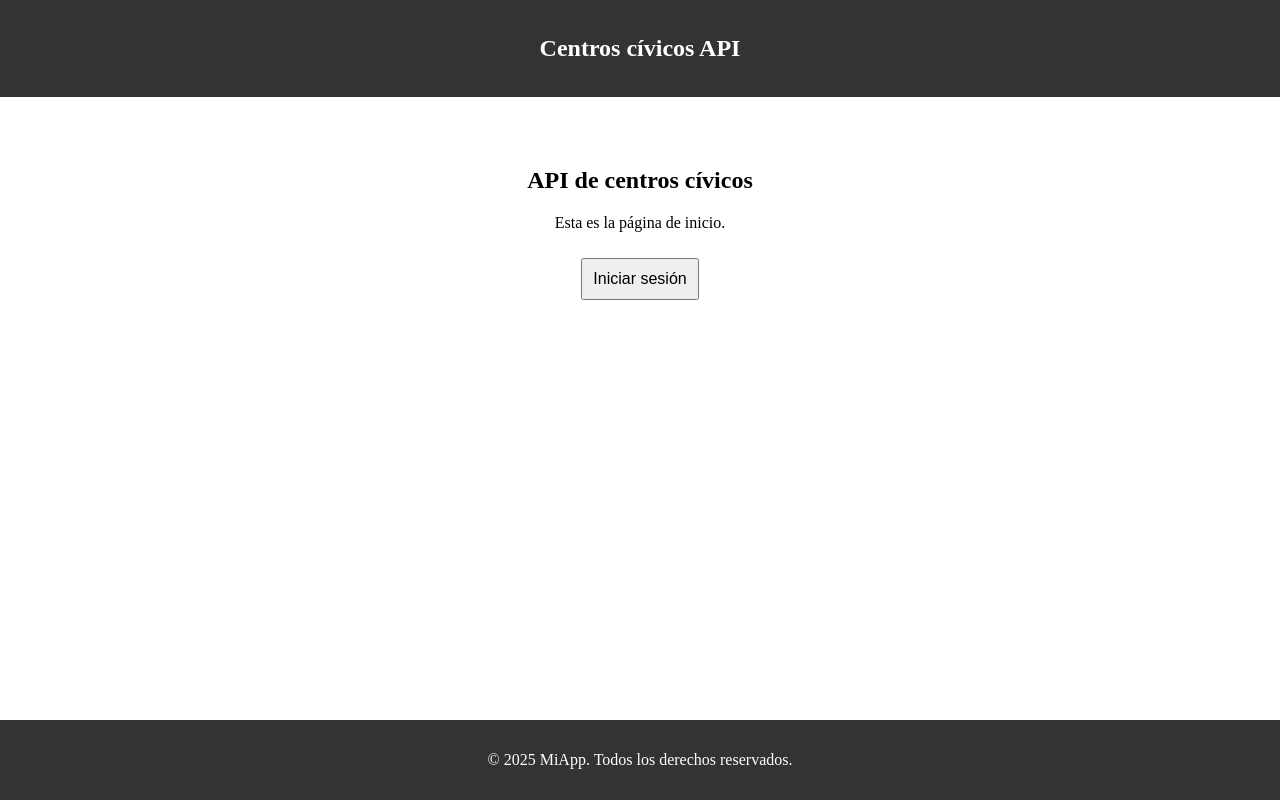
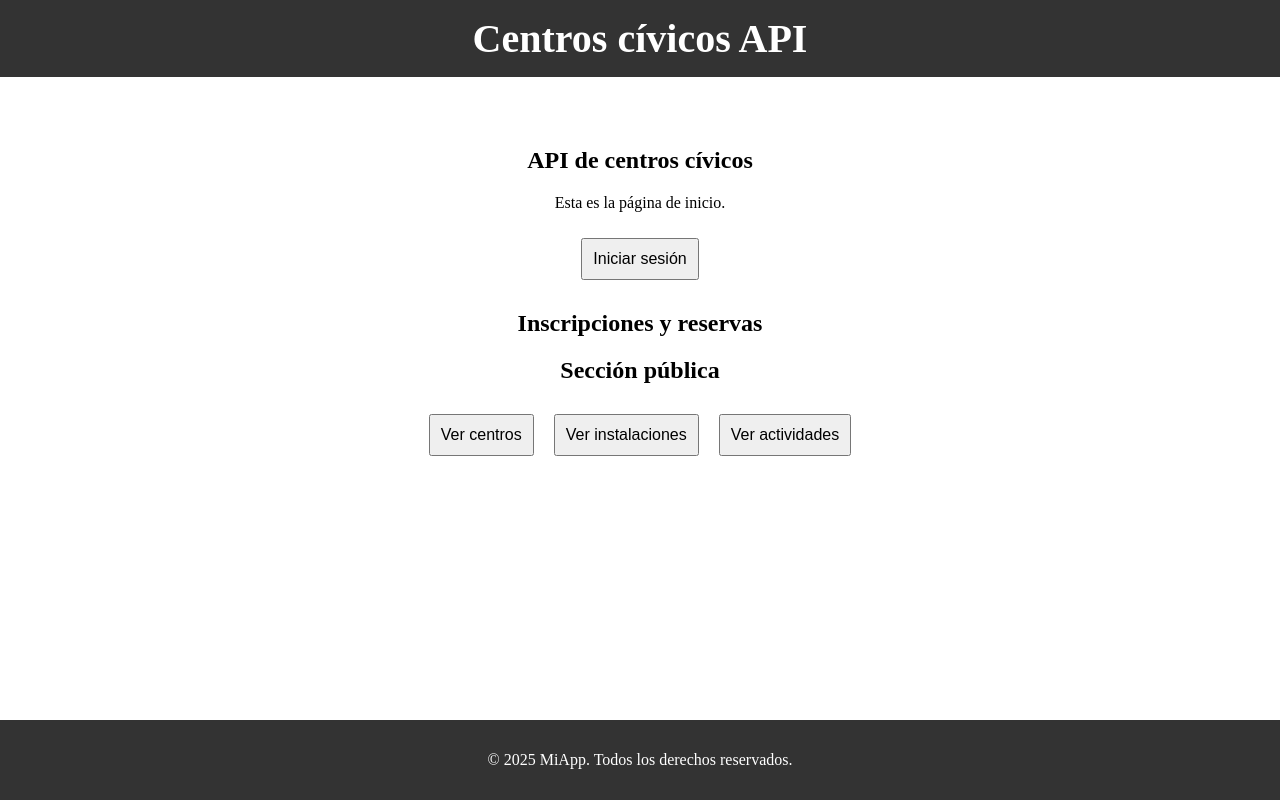
Before and after one commit to Feloje20/centroscivicosCliente, an Angular app in the folder api-centroscivicos_V1/: page / in a window 1280 px wide. Built offline with nearby package versions, Linux system fonts and the light colour scheme.

Commit message:
Adición de botones de inscripciones y actividades, modificación de header para facilitar navegación

```diff
--- a/api-centroscivicos_V1/src/app/components/header/header.component.css
+++ b/api-centroscivicos_V1/src/app/components/header/header.component.css
@@ -4,3 +4,25 @@ header {
     padding: 15px;
     text-align: center;
   }
+
+/* Estilo para el enlace (a) */
+header a {
+  text-decoration: none; /* Elimina el subrayado */
+  color: inherit; /* Hereda el color del texto del <h1> */
+  cursor: pointer; /* Cambia el cursor a mano cuando se pasa por encima */
+  transition: color 0.3s ease;
+}
+
+header a:hover {
+  color: #adcff3; /* Cambia el color cuando el enlace es hover (puedes personalizarlo) */
+  text-decoration: none; /* Asegura que no aparezca el subrayado en el hover */
+}
+
+/* Estilo para el <h1> */
+header h1 {
+  margin: 0;
+  padding: 0;
+  font-size: 2.5rem;
+  font-weight: bold;
+  color: white;
+}
--- a/api-centroscivicos_V1/src/app/components/header/header.component.html
+++ b/api-centroscivicos_V1/src/app/components/header/header.component.html
@@ -1,5 +1,5 @@
 <header>
-    <nav>
-      <h1>Centros cívicos API</h1>
-    </nav>
-  </header>
+  <nav>
+    <h1><a routerLink="/">Centros cívicos API</a></h1>
+  </nav>
+</header>
--- a/api-centroscivicos_V1/src/app/components/header/header.component.ts
+++ b/api-centroscivicos_V1/src/app/components/header/header.component.ts
@@ -1,8 +1,9 @@
 import { Component } from '@angular/core';
+import { RouterModule } from '@angular/router';  // Importa RouterModule
 
 @Component({
   selector: 'app-header',
-  imports: [],
+  imports: [RouterModule],
   templateUrl: './header.component.html',
   styleUrl: './header.component.css',
   standalone: true
--- a/api-centroscivicos_V1/src/app/components/home/home.component.html
+++ b/api-centroscivicos_V1/src/app/components/home/home.component.html
@@ -14,4 +14,19 @@
         <button (click)="refreshToken()">Refrescar token</button> <!-- Redirige a la ruta /dashboard -->
         <button (click)="logout()">Cerrar sesión</button>
     </div>
+
+    <!-- Botones que se muestran solo si el usuario está logeado. Permite gestionar y ver sus inscripciones y reservas-->
+     <h2>Inscripciones y reservas</h2>
+    <div *ngIf="authService.isAuthenticated()">
+        <button [routerLink]="['/inscripciones']">Ver inscripciones</button> <!-- Redirige a la ruta /inscripciones -->
+        <button [routerLink]="['/reservas']">Ver reservas</button> <!-- Redirige a la ruta /reservas -->
+    </div>
+
+    <!-- Mostrar botón para ver centros, instalaciones y actividades. SECCIÓN PÚBLICA-->
+    <div>
+        <h2>Sección pública</h2>
+        <button [routerLink]="['/centros']">Ver centros</button> <!-- Redirige a la ruta /centros -->
+        <button [routerLink]="['/instalaciones']">Ver instalaciones</button> <!-- Redirige a la ruta /instalaciones -->
+        <button [routerLink]="['/actividades']">Ver actividades</button> <!-- Redirige a la ruta /actividades -->
+    </div>
 </section>
```
